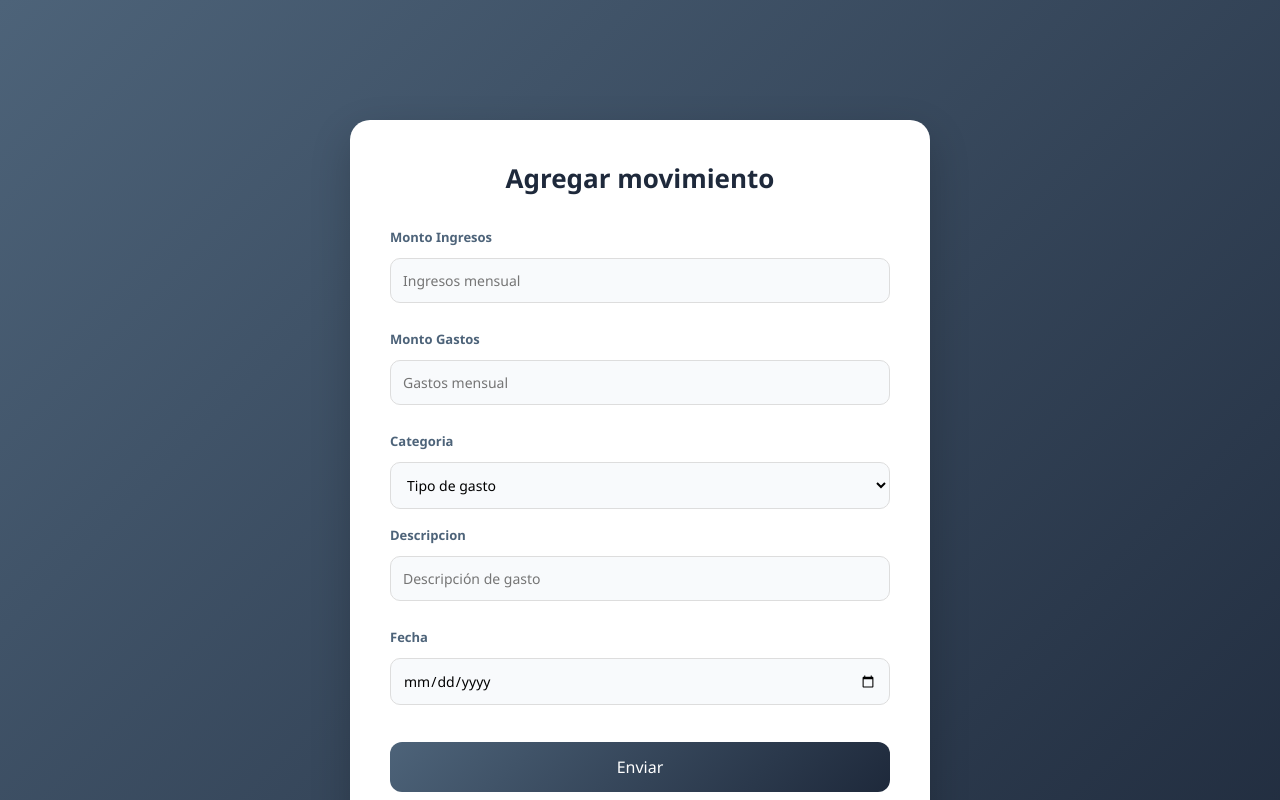
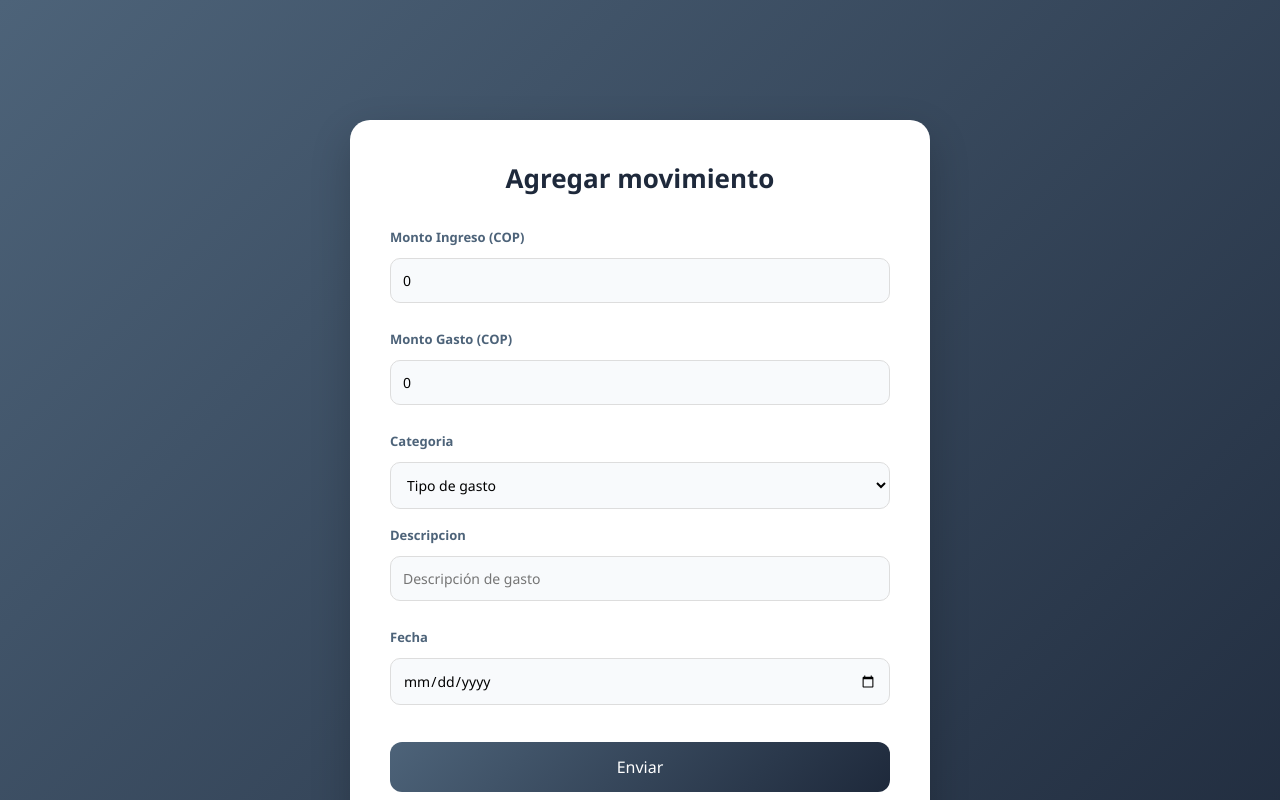
Before and after one commit to Mateo-Rincon-09/app-contador-front, a React (Vite) app: page /dashboard in a window 1280 px wide. Shown: the top 800 px of the page. Built offline with nearby package versions, Linux system fonts and the light colour scheme.

Commit message:
Cambios actualizados

```diff
--- /dev/null
+++ b/src/context/MovimientosContext.tsx
@@ -0,0 +1,34 @@
+import { createContext, ReactNode, useContext, useEffect, useState, } from "react";
+import { Movimiento, MovimientosContextInterface, } from "../interface/interface";
+
+const MovimientosContext = createContext<MovimientosContextInterface | null>(null);
+
+export const MovimientosProvider = ({ children }: { children: ReactNode }) => {
+  const [movimientos, setMovimientos] = useState<Movimiento[]>(() => {
+    const data = localStorage.getItem("movimientos");
+    return data ? JSON.parse(data) : [];
+  });
+
+  useEffect(() => {
+    localStorage.setItem("movimientos", JSON.stringify(movimientos));
+  }, [movimientos]);
+
+  const agregarMovimiento = (movimiento: Movimiento) => {
+    setMovimientos((prev) => [...prev, movimiento]);
+  };
+
+  return (
+    <MovimientosContext.Provider value={{ movimientos, agregarMovimiento }}>
+      {children}
+    </MovimientosContext.Provider>
+  );
+};
+
+// eslint-disable-next-line react-refresh/only-export-components
+export const useMovimientos = () => {
+  const context = useContext(MovimientosContext);
+  if (!context)
+    throw new Error("useMovimientos debe usarse dentro del provider");
+
+  return context;
+};
--- a/src/main.tsx
+++ b/src/main.tsx
@@ -1,13 +1,15 @@
-import { StrictMode } from 'react'
-import { createRoot } from 'react-dom/client'
-import { App } from './App'
-import { BrowserRouter } from 'react-router-dom'
+import { StrictMode } from "react";
+import { createRoot } from "react-dom/client";
+import { App } from "./App";
+import { BrowserRouter } from "react-router-dom";
+import { MovimientosProvider } from "./context/MovimientosContext";
 
-
-createRoot(document.getElementById('root')!).render(
+createRoot(document.getElementById("root")!).render(
   <StrictMode>
     <BrowserRouter>
-      <App />
+      <MovimientosProvider>
+        <App />
+      </MovimientosProvider>
     </BrowserRouter>
   </StrictMode>,
-)
+);
--- a/src/pages/AhorroPage.tsx
+++ b/src/pages/AhorroPage.tsx
@@ -1,9 +1,41 @@
+import { useState } from "react"
 import { Link } from "react-router-dom"
+import { formatNum } from '../services/formatNum';
 
 export const AhorroPage = () => {
-    return(
-        <div>
-            <Link to="/user">Pagina Principal</Link>
+
+    const [meta, setMeta] = useState<number>(0)
+
+    const handleSubmit = (event: React.SyntheticEvent<HTMLFormElement>) => {
+        event.preventDefault();
+
+        setMeta(0);
+    }
+
+
+    return (
+        <div className="dashboard-container">
+            <form className="dashboard-form" onSubmit={handleSubmit}>
+
+                <h2>Plan de ahorro</h2>
+                <label>Agrega el monto (COP)</label>
+                <input
+                    type="number"
+                    value={formatNum(meta)}
+                    onChange={(event) => {
+                        const value = event.target.value.replace(/\./g, "")
+                        setMeta(Number(value))
+                    }}
+                />
+
+                <button type="submit">Agregar</button>
+
+
+                <Link to="/user">Pagina Principal</Link>
+
+
+
+            </form>
         </div>
     )
 }
--- a/src/pages/DashboardPage.tsx
+++ b/src/pages/DashboardPage.tsx
@@ -1,63 +1,72 @@
-import { useState } from "react"
-import { Link } from "react-router-dom"
-
+import { Link, useNavigate } from "react-router-dom";
+import { useMovimientos } from "../context/MovimientosContext";
+import { useState } from "react";
+import { formatNum } from "../services/formatNum";
 
 export const DashboardPage = () => {
+  const { agregarMovimiento } = useMovimientos();
 
-    const [ingresosMensual, setIngresosMensual] = useState<number>()
-    const [gastosMensual, setGastosMensual] = useState<number>()
-    const [categoria, setCategoria] = useState("")
-    const [descripcion, setDescripcion] = useState("")
-    const [date, setDate] = useState("")
+  const [montoIngreso, setMontoIngreso] = useState<number>(0);
+  const [montoGasto, setMontoGasto] = useState<number>(0);
+  const [categoria, setCategoria] = useState<string>("");
+  const [descripcion, setDescripcion] = useState<string>("");
+  const [fecha, setFecha] = useState<string>("");
+
+  const navigate = useNavigate();
+
 
   const handleSubmit = (event: React.SyntheticEvent<HTMLFormElement>) => {
     event.preventDefault();
 
-        const movimiento = {
-            ingresosMensual,
-            gastosMensual,
+    agregarMovimiento({
+      montoIngreso,
+      montoGasto,
       categoria,
       descripcion,
-            date,
-        }
+      fecha,
+    });
 
-        const movimientosGuardados = localStorage.getItem("movimientos")
+    setMontoIngreso(0);
+    setMontoGasto(0);
+    setCategoria("");
+    setDescripcion("");
+    setFecha("");
 
-        const movimientos = movimientosGuardados
-         ? JSON.parse(movimientosGuardados)
-         : []
 
-         localStorage.setItem("movimientos", JSON.stringify(movimientos))
+    navigate('/historial');
 
-         console.log("Movimiento guardado:", movimiento );
-
-    }
+  };
 
 
   return (
     <div className="dashboard-container">
       <form className="dashboard-form" onSubmit={handleSubmit}>
         <h2>Agregar movimiento</h2>
-                <label>Monto Ingresos</label>
+
+        <label>Monto Ingreso (COP)</label>
         <input
-                    type="number"
-                    value={ingresosMensual}
-                    placeholder="Ingresos mensual"
-                    onChange={event => setIngresosMensual(Number(event.target.value))}
+          value={formatNum(montoIngreso)}
+          onChange={(event) => {
+            const value = event.target.value.replace(/\./g, "")
+            setMontoIngreso(Number(value))
+          }}
           required
         />
-                <label>Monto Gastos</label>
+
+        <label>Monto Gasto (COP)</label>
         <input
-                    type="number"
-                    value={gastosMensual}
-                    placeholder="Gastos mensual"
-                    onChange={event => setGastosMensual(Number(event.target.value))}
+          value={formatNum(montoGasto)}
+          onChange={(event) => {
+            const value = event.target.value.replace(/\./g, "")
+            setMontoGasto(Number(value))
+          }}
           required
         />
+
         <label>Categoria</label>
         <select
           value={categoria}
-                    onChange={event => setCategoria(event.target.value)}
+          onChange={(event) => setCategoria(event.target.value)}
           required
         >
           <option value="" disabled>Tipo de gasto</option>
@@ -70,18 +79,22 @@ export const DashboardPage = () => {
           <option value="deudas">Deudas</option>
           <option value="diario">Diario</option>
         </select>
+
         <label>Descripcion</label>
         <input
           type="text"
           placeholder="Descripción de gasto"
           value={descripcion}
-                    onChange={event => setDescripcion(event.target.value)}
+          onChange={(event) => setDescripcion(event.target.value)}
+          required
         />
+
         <label>Fecha</label>
         <input
           type="date"
-                    value={date}
-                    onChange={event => setDate(event.target.value)}
+          value={fecha}
+          onChange={(event) => setFecha(event.target.value)}
+          required
         />
 
         <button type="submit">Enviar</button>
@@ -90,5 +103,5 @@ export const DashboardPage = () => {
         <Link to="/user">Pagina principal</Link>
       </form>
     </div>
-    )
-}
+  );
+};
--- a/src/pages/RegisterPage.tsx
+++ b/src/pages/RegisterPage.tsx
@@ -82,7 +82,7 @@ export const RegisterPage = () => {
                 Acepto los <Link to="#">teminos y condiciones</Link>
                 </label>
 
-                <button>Registrarme</button>
+                <button type="submit">Registrarme</button>
 
                 <p>
                     ¿Ya tienes cuenta? <Link to="/login">Login</Link>
--- /dev/null
+++ b/src/services/formatNum.tsx
@@ -0,0 +1,3 @@
+export const formatNum = (num: number) => {
+    return Number(num).toLocaleString("es-Co");
+}
```
Also changed, not shown: src/interface/interface.ts (+11 -6 lines), src/pages/LoginPage.tsx (+9 -11 lines), src/styles/styles.css (+13 -13 lines), src/context/contextLogin.tsx (deleted). Lines whose indentation alone changed are shown as unchanged.
